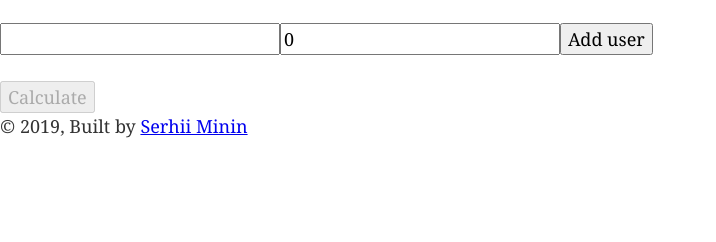
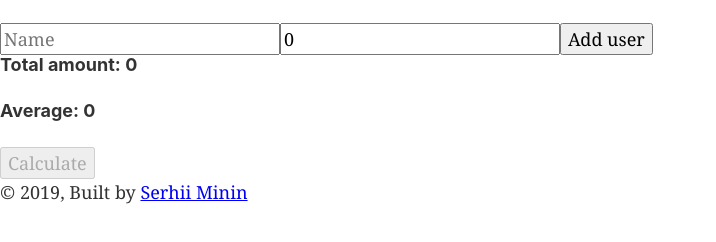
Before and after one commit to serhiiminin/mgoy, a Gatsby site: page / in a window 1280 px wide. Shown: the part 48-290 px from the top of the page, without its empty margins (0-716 px from the left). Built offline with nearby package versions, Linux system fonts and the light colour scheme; Gatsby itself is replaced by a stand-in of ours.

Commit message:
caclucate diff

```diff
--- a/gatsby-config.js
+++ b/gatsby-config.js
@@ -1,5 +1,5 @@
 module.exports = {
-  pathPrefix: "/mgoy",
+  pathPrefix: "/money-guys-owe-you",
   siteMetadata: {
     title: `Money guys owe you`,
     description: `A simple service for calculation money each member in company owe each other.`,
--- a/src/components/debtors-list.js
+++ b/src/components/debtors-list.js
@@ -1,37 +1,53 @@
 import React, { useState } from "react"
-import { calculatePayments } from "../util"
+import { getTotalAmount, calculatePayments, getAverage } from "../util"
 
-const NAME_INITIAL_VALUE = '';
-const AMOUNT_INITIAL_VALUE = 0;
+const NAME_INITIAL_VALUE = ""
+const AMOUNT_INITIAL_VALUE = 0
 
 const DebtorsList = () => {
   const [debtors, setDebtors] = useState([])
   const [name, setName] = useState(NAME_INITIAL_VALUE)
   const [amount, setAmount] = useState(AMOUNT_INITIAL_VALUE)
+  const peopleCount = debtors.length
+  const totalAmount = getTotalAmount(debtors)
+  const average = getAverage(totalAmount, peopleCount)
 
   const onSubmit = event => {
-    event.preventDefault();
-    setName(NAME_INITIAL_VALUE);
-    setAmount(AMOUNT_INITIAL_VALUE);
-    setDebtors(data => [...data, { name, amount, initAmount: amount }]);
+    event.preventDefault()
+    setName(NAME_INITIAL_VALUE)
+    setAmount(AMOUNT_INITIAL_VALUE)
+    setDebtors(data => [...data, { name, amount }])
   }
+
   const handleCalculate = () => {
-    setDebtors(data => calculatePayments(data));
+    setDebtors(data => calculatePayments(data.map(({ name, amount }) => ({ name, amount }))))
   }
-  console.log(debtors)
+
   return (
     <div>
-      <form onSubmit={onSubmit}>
-        <input type="text" value={name} onChange={event => setName(event.target.value)}/>
-        <input type="number" value={amount} onChange={event => setAmount(parseFloat(event.target.value))} />
-        <input type="submit" value="Add user" />
-      </form>
+      <input
+        type="text"
+        value={name}
+        placeholder='Name'
+        onChange={event => setName(event.target.value)}
+      />
+      <input
+        type="number"
+        value={amount}
+        placeholder='Amount'
+        onChange={event => setAmount(parseFloat(event.target.value))}
+      />
+      <button onClick={onSubmit}>Add user</button>
+      <h4>Total amount: {totalAmount}</h4>
+      <h4>Average: {average}</h4>
       <ul>
-        {debtors.map(({ name, amount, initAmount, receivers }) => (
+        {debtors.map(({ name, amount, receivers }) => (
           <li key={`${name}${amount}`}>
             <div>Name: {name}</div>
-            <div>Amount: {initAmount}</div>
+            <div>Amount: {amount}</div>
             {receivers && (
+              <>
+                <h5>Need to pay to: </h5>
                 <ul>
                   {receivers.map(({ name, amount }) => (
                     <li key={`${name}${amount}`}>
@@ -40,11 +56,12 @@ const DebtorsList = () => {
                     </li>
                   ))}
                 </ul>
+              </>
             )}
           </li>
         ))}
       </ul>
-      <button onClick={handleCalculate} disabled={debtors.length < 2}>Calculate</button>
+      <button onClick={handleCalculate} disabled={peopleCount < 2}>Calculate</button>
     </div>
 
   )
--- a/src/util/index.js
+++ b/src/util/index.js
@@ -1,47 +1,46 @@
 const getTotalAmount = data => data.reduce((acc, { amount }) => acc + amount, 0)
-const getAverage = (totalAmount, count) => totalAmount / count
+const getAverage = (totalAmount, count) => count > 0 ? totalAmount / count : 0
 const getDifferences = (data, average) =>
-  data.map(item => ({ ...item, amount: item.amount - average }))
-const sortDataAmountByAsc = data =>
-  data.sort(({ amount: a }, { amount: b }) => a - b)
+  data.map(item => ({ ...item, diff: item.amount - average }))
+const sortDataDiffByAsc = data =>
+  data.sort(({ diff: a }, { diff: b }) => a - b)
 const checkIsNonZeroPresent = data =>
-  Boolean(data.find(({ amount }) => amount !== 0))
+  Boolean(data.find(({ diff }) => diff !== 0))
 
 const calculatePayments = data => {
   const total = getTotalAmount(data)
   const count = data.length
   const average = getAverage(total, count)
 
-  let diffs = [...sortDataAmountByAsc(getDifferences(data, average))]
+  let diffs = [...sortDataDiffByAsc(getDifferences(data, average))]
   let isNonZeroPresent = checkIsNonZeroPresent(diffs)
-
   while (isNonZeroPresent) {
     let updatedDiffs = [...diffs]
     const mustPay = { ...updatedDiffs[0] }
     const mustGet = { ...updatedDiffs[count - 1] }
-    const mustPayAmountAbs = Math.abs(mustPay.amount)
+    const mustPayDiffAbs = Math.abs(mustPay.diff)
 
-    if (mustPayAmountAbs >= mustGet.amount) {
+    if (mustPayDiffAbs >= mustGet.diff) {
       mustPay.receivers = [].concat(mustPay.receivers || [], {
         name: mustGet.name,
-        amount: mustGet.amount,
+        amount: mustGet.diff,
       })
-      mustPay.amount = mustPay.amount + mustGet.amount
-      mustGet.amount = 0
+      mustPay.diff = mustPay.diff + mustGet.diff
+      mustGet.diff = 0
     }
 
-    if (mustPayAmountAbs < mustGet.amount) {
+    if (mustPayDiffAbs < mustGet.diff) {
       mustPay.receivers = [].concat(mustPay.receivers || [], {
         name: mustGet.name,
-        amount: mustPayAmountAbs,
+        amount: mustPayDiffAbs,
       })
-      mustPay.amount = 0
-      mustGet.amount = mustGet.amount - mustPayAmountAbs
+      mustPay.diff = 0
+      mustGet.diff = mustGet.diff - mustPayDiffAbs
     }
 
     updatedDiffs = [mustPay, ...updatedDiffs.slice(1, count - 1), mustGet]
 
-    diffs = sortDataAmountByAsc(updatedDiffs)
+    diffs = sortDataDiffByAsc(updatedDiffs)
     isNonZeroPresent = checkIsNonZeroPresent(diffs)
   }
 
@@ -52,7 +51,7 @@ export {
   getTotalAmount,
   getAverage,
   getDifferences,
-  sortDataAmountByAsc,
+  sortDataDiffByAsc,
   checkIsNonZeroPresent,
   calculatePayments,
 }
```
Lines whose indentation alone changed are shown as unchanged.
